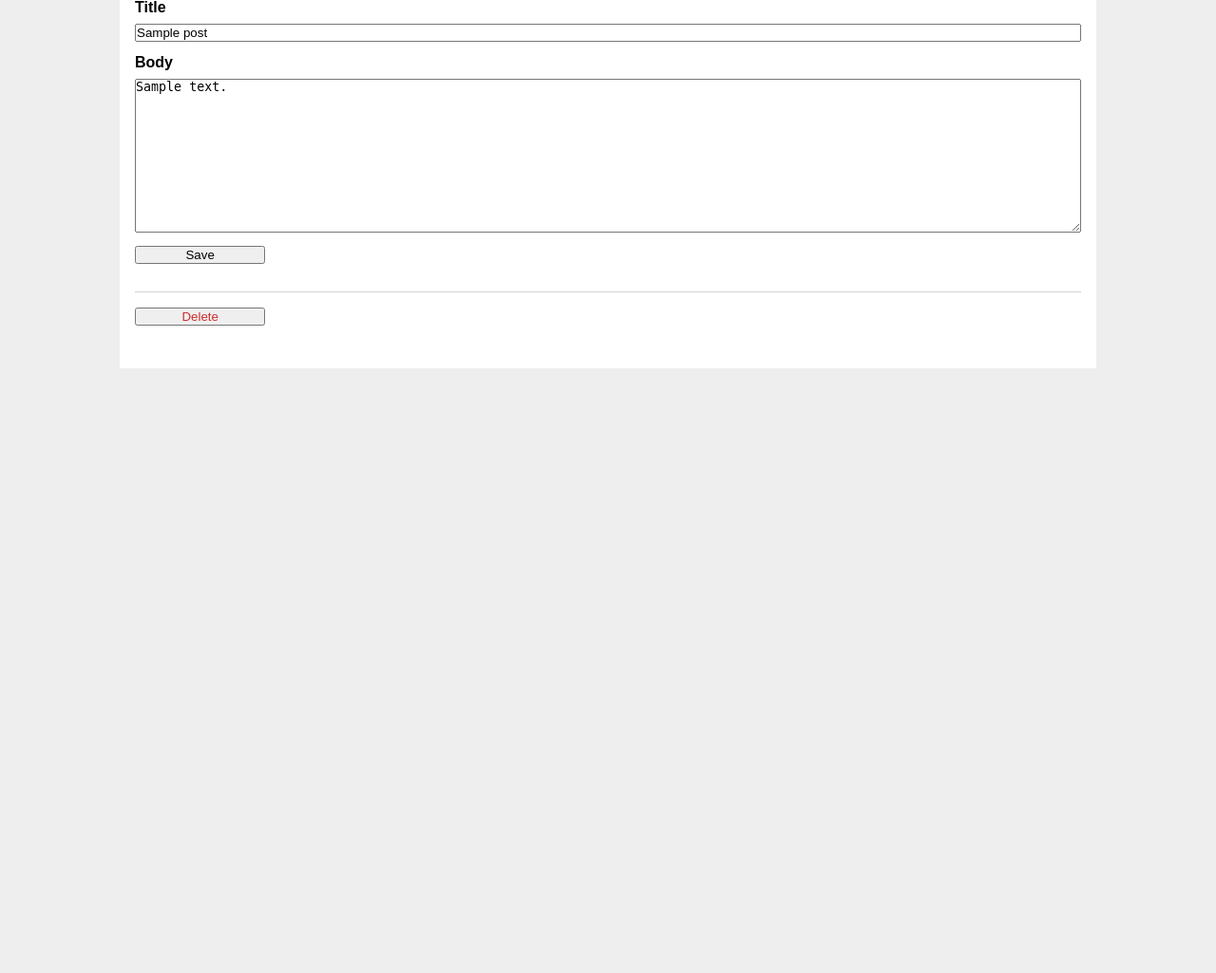
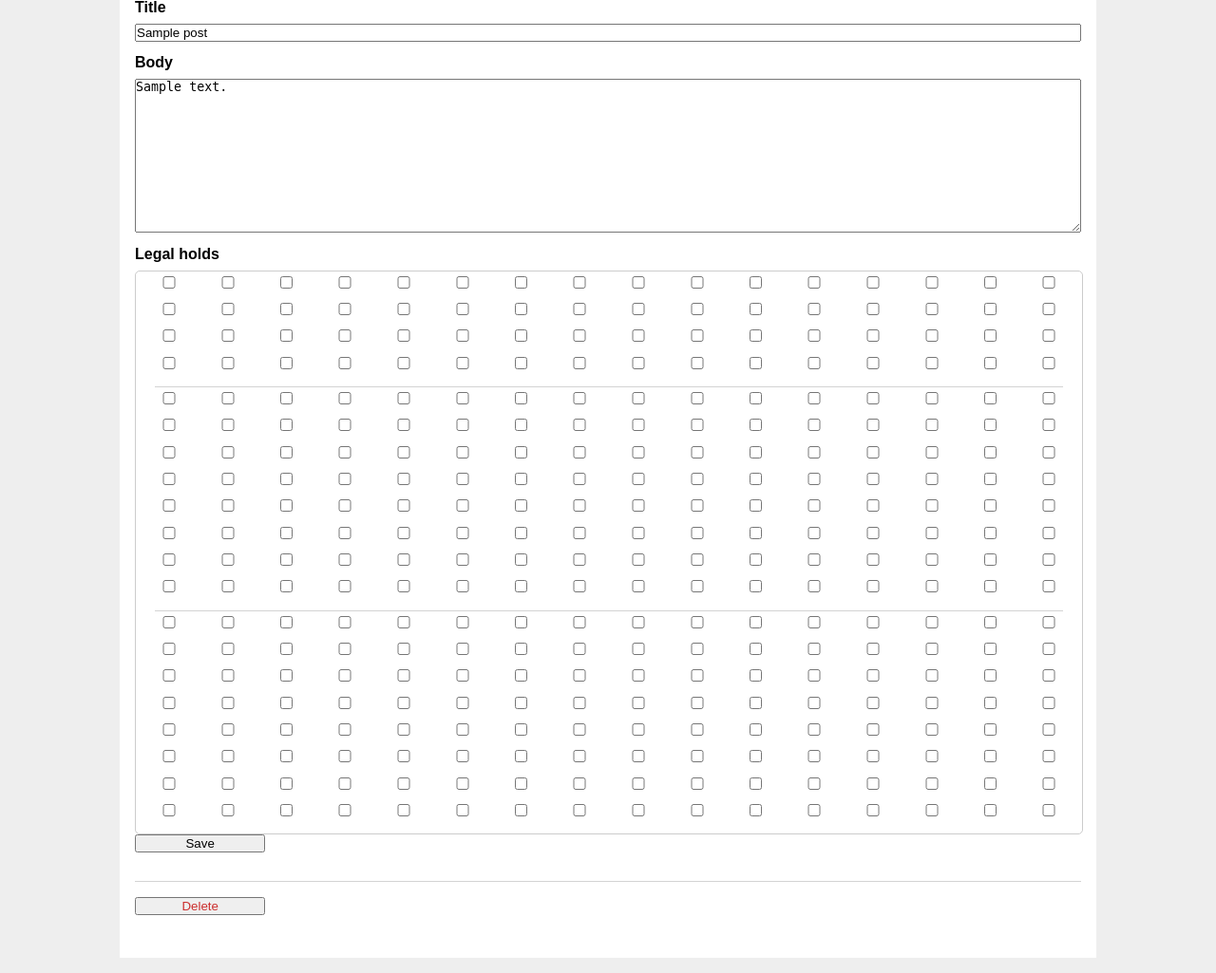
Before and after one commit to nashirj/climbr, a Flask app: template templates/blog/update.html in a window 1280 px wide. Shown: the part 115-1140 px from the top of the page at 95% size. Before the commit the page ends 503 px from the top, so only its background shows below. Run offline with Flask 2, Linux system fonts and the light colour scheme; tables that the repository leaves empty hold one stand-in row (values such as "Sample post"); the template is opened without the code that fills it: values that come from a table or form of the project are taken from there, most other values are stand-ins (such as "Sample title", 1, 10 or a date in 2020).

Commit message:
Make update page work and display the holds that were part of the previous route

```diff
--- a/climbr/blog.py
+++ b/climbr/blog.py
@@ -91,7 +91,7 @@
             db.session.commit()
             return redirect(url_for('blog.index'))
 
-    return render_template('blog/update.html', post=post)
+    return render_template('blog/update.html', post=post, holds=holds)
 
 @bp.route('/<int:uid>/delete', methods=('POST',))
 @login_required
--- a/templates/blog/update.html
+++ b/templates/blog/update.html
@@ -11,10 +11,39 @@
       value="{{ request.form['title'] or post['title'] }}" required>
     <label for="body">Body</label>
     <textarea name="body" id="body">{{ request.form['body'] or post['body'] }}</textarea>
+    <label>Legal holds</label>
+    <div class="wall">
+      <div class="wall-holds">
+        {% set breaks = [3, 11] %}
+        {% for i in range(20):%}
+          {% for j in range(16):%}
+            {% set my_str = i ~ "," ~ j %}
+            {# using this SO post: https://stackoverflow.com/questions/9486393/jinja2-change-the-value-of-a-variable-inside-a-loop as reference #}
+            {% set vars = {'checked': False} %}
+            {% for row, col in holds %}
+              {% if row == i and col == j %}
+                {% if vars.update({'checked': True}) %}{% endif %}
+              {% endif %}
+            {% endfor %}
+            {% if vars.checked %}
+              <input checked type="checkbox" id="{{ my_str }}" name="hold|{{ my_str }}" value="{{ my_str }}">
+            {% else %}
+              <input type="checkbox" id="{{ my_str }}" name="hold|{{ my_str }}" value="{{ my_str }}">
+            {% endif %}
+
+          {% endfor %}
+          {% if i in breaks %}
+            </div>
+            <hr>
+            <div class="wall-holds">
+          {% endif %}
+        {% endfor %}
+      </div>
+    </div>
     <input type="submit" value="Save">
   </form>
   <hr>
-  <form action="{{ url_for('blog.delete', id=post['id']) }}" method="post">
+  <form action="{{ url_for('blog.delete', uid=post['uid']) }}" method="post">
     <input class="danger" type="submit" value="Delete" onclick="return confirm('Are you sure?');">
   </form>
 {% endblock %}
```
Also changed, not shown: templates/blog/create.html (indentation only).
